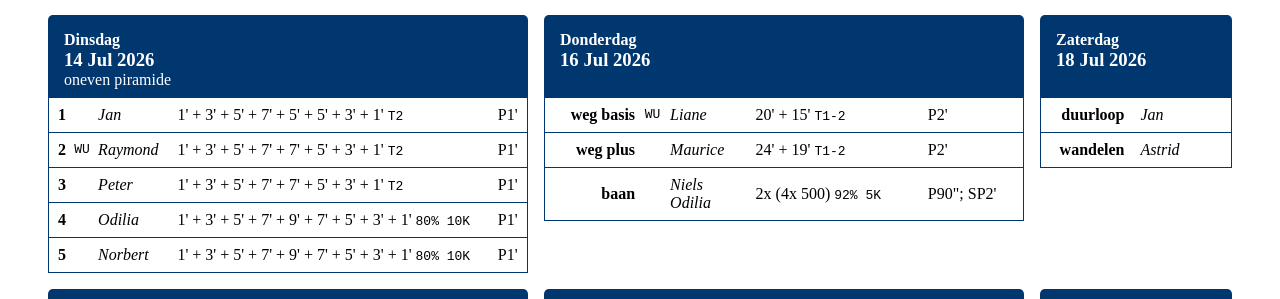
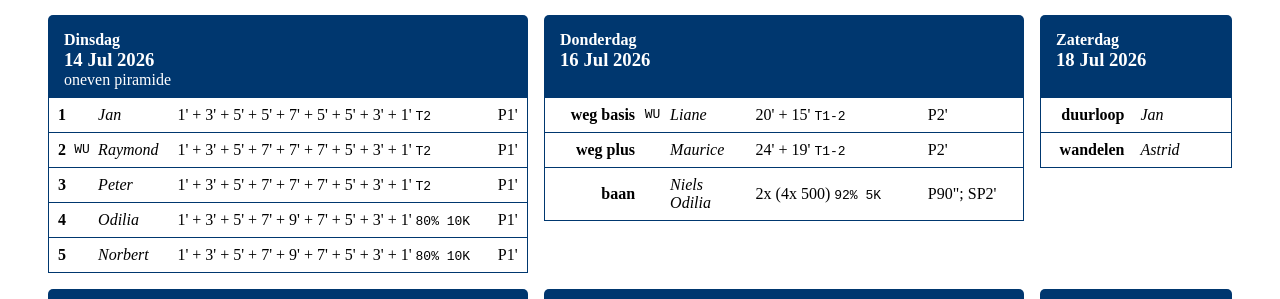
Before and after one commit to sarajuhosova/av40-schedule, a Jekyll site: the page built from _posts/2026-06-30-q3.md, in a window 1280 px wide and 900 px high, scrolled down 791 px. Shown: the part 154-453 px from the top of the window. Built offline with Jekyll 4.4.1, drawn with Linux system fonts in a browser that asks for light colours.

Commit message:
Fix odd pyramid

```diff
--- a/_data/schedule/2026/q3.yaml
+++ b/_data/schedule/2026/q3.yaml
@@ -118,18 +118,18 @@
     - group: "1"
       trainer: ["Jan"]
       training:
-        core: "1' + 3' + 5' + 7' + 5' + 5' + 3' + 1' <tt>T2</tt>"
+        core: "1' + 3' + 5' + 5' + 7' + 5' + 5' + 3' + 1' <tt>T2</tt>"
         break: "P1'"
     - group: "2"
       warmup: true
       trainer: ["Raymond"]
       training:
-        core: "1' + 3' + 5' + 7' + 7' + 5' + 3' + 1' <tt>T2</tt>"
+        core: "1' + 3' + 5' + 7' + 7' + 7' + 5' + 3' + 1' <tt>T2</tt>"
         break: "P1'"
     - group: "3"
       trainer: ["Peter"]
       training:
-        core: "1' + 3' + 5' + 7' + 7' + 5' + 3' + 1' <tt>T2</tt>"
+        core: "1' + 3' + 5' + 7' + 7' + 7' + 5' + 3' + 1' <tt>T2</tt>"
         break: "P1'"
     - group: "4"
       trainer: ["Odilia"]
```
